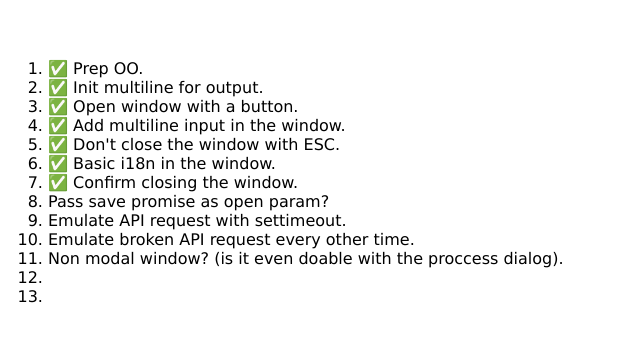
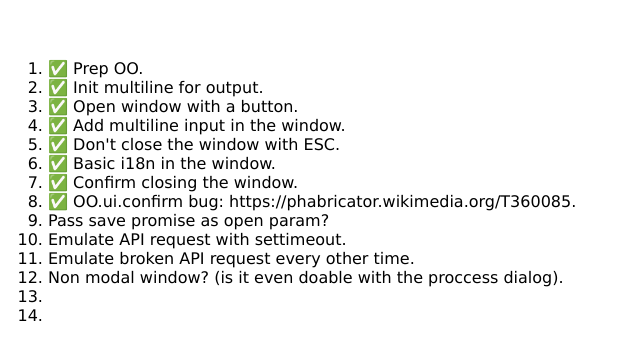
Before and after one commit to Eccenux/ooui-tutorial, a website with bundled scripts: page index.html in a window 1280 px wide. Shown: the part 770-1111 px from the top of the page, without its empty margins (0-640 px from the left). Built offline with nearby package versions, Linux system fonts and the light colour scheme; files whose address does not match are found by name.

Commit message:
bug report

```diff
--- a/assets/PromptWindow.js
+++ b/assets/PromptWindow.js
@@ -56,6 +56,7 @@ export class PromptWindow {
 
 	/** @private Action: cancel (async, non-blocking).*/
 	actionCancel(dialog, action) {
+		// BUG: https://phabricator.wikimedia.org/T360085
 		// OO.ui.confirm(i18n.prompt__close_confirm).then(( confirmed ) => {
 		// 	console.log('[PromptWindow]', {confirmed});
 		// 	if (confirmed) {
--- a/index.html
+++ b/index.html
@@ -33,6 +33,7 @@
 			<li>✅ Don't close the window with ESC.</li>
 			<li>✅ Basic i18n in the window.</li>
 			<li>✅ Confirm closing the window.</li>
+			<li>✅ OO.ui.confirm bug: https://phabricator.wikimedia.org/T360085.</li>
 			<li>Pass save promise as open param?</li>
 			<li>Emulate API request with settimeout.</li>
 			<li>Emulate broken API request every other time.</li>
```
